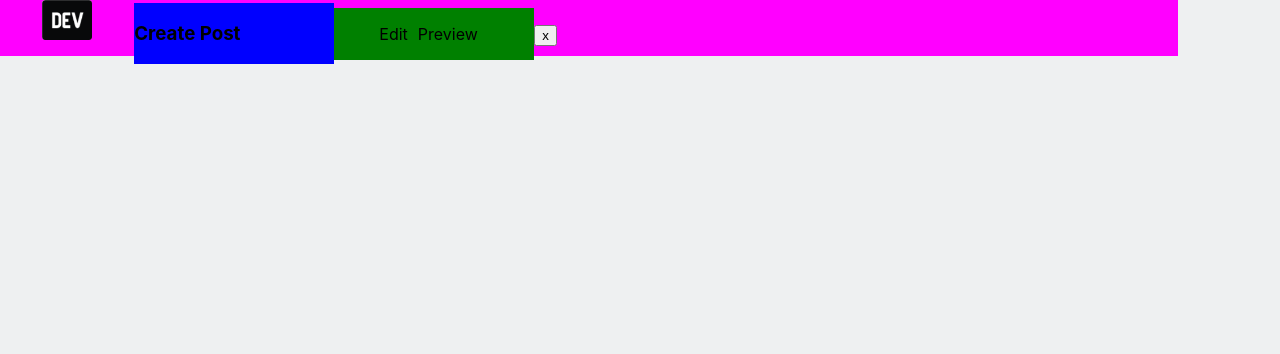
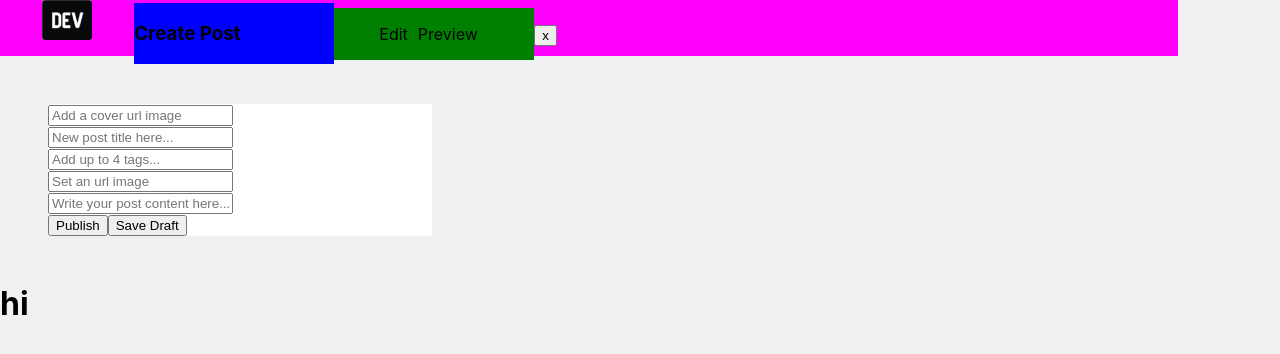
Before and after one commit to AngeelVallem/Devto-React, a React (Create React App) app: page /new in a window 1280 px wide. Shown: the top 354 px of the page. Built offline with nearby package versions, Linux system fonts and the light colour scheme.

Commit message:
new update to inputs

```diff
--- /dev/null
+++ b/src/components/createPost/inputDiv/inputCreate.jsx
@@ -0,0 +1,16 @@
+import React from "react";
+// import styled from "styled-components";
+
+export default function CustomInput(props) {
+  return (
+    <React.Fragment>
+      <input
+        type={props.type ? props.type : "text"}
+        id={props.id}
+        placeholder={props.placeholder}
+        value={props.value}
+        onChange={(event) => props.callback(event.target.value)}
+      />
+    </React.Fragment>
+  );
+}
--- /dev/null
+++ b/src/components/createPost/inputDiv/inputDiv.jsx
@@ -0,0 +1,115 @@
+import React, { useState, useEffect } from "react";
+import { useHistory } from "react-router";
+import styled from "styled-components";
+import CustomInput from "./inputCreate";
+// import PrintAside from "./asideElements";
+
+const DivContainer = styled.div`
+  background: #ffffff;
+  margin: 3rem;
+  width: 30vw;
+  heigth: 50vh;
+`;
+
+export default function AddNewPost() {
+  const [cover, setCover] = useState("");
+  const [title, setTitle] = useState("");
+  const [tags, setTags] = useState("");
+  const [img, setImg] = useState("");
+  const [post, setPost] = useState("");
+
+  const history = useHistory();
+
+  const [show, setShow] = useState("d-none");
+
+  const HasItShown = () => {
+    useEffect(() => {
+      document.getElementsByTagName("H1").setAttribute("class", show);
+    }, []);
+    // useEffect(() => {
+    //   document.getElementsByTagName("H1").setAttribute("class", show);
+    // }, [show]);
+  };
+
+  const IsShowed = () => {
+    const newShow = show === "d-none" ? "d-block" : "d-none";
+    setShow(newShow);
+  };
+
+  const makeSubmit = async (event) => {
+    event.preventDefault();
+
+    try {
+      const newPost = {
+        cover,
+        title,
+        tags,
+        img,
+        post,
+      };
+      await console.log(newPost);
+      //send to endpoint;
+      history.push("/");
+    } catch (error) {
+      console.log(error);
+    }
+  };
+
+  return (
+    <React.Fragment>
+      <DivContainer>
+        <form onSubmit={makeSubmit}>
+          <div>
+            <CustomInput
+              id="Cover"
+              placeholder="Add a cover url image"
+              value={cover}
+              callback={setCover}
+            />
+          </div>
+          <div>
+            <CustomInput
+              id="Title"
+              placeholder="New post title here..."
+              value={title}
+              callback={setTitle}
+              onFocus={HasItShown}
+            />
+          </div>
+          <div>
+            <CustomInput
+              id="Tags"
+              placeholder="Add up to 4 tags..."
+              value={tags}
+              callback={setTags}
+            />
+          </div>
+          <div>
+            <CustomInput
+              id="Img"
+              placeholder="Set an url image"
+              value={img}
+              callback={setImg}
+            />
+          </div>
+          <div>
+            <CustomInput
+              id="Post"
+              placeholder="Write your post content here..."
+              value={post}
+              callback={setPost}
+            />
+          </div>
+
+          <button className="btn btn-primary mt-2" type="submit">
+            Publish
+          </button>
+          <button className="btn btn-primary mt-2" type="button">
+            Save Draft
+          </button>
+        </form>
+      </DivContainer>
+      <h1 className={`d-none ${IsShowed}`}>hi</h1>
+    </React.Fragment>
+  );
+}
--- a/src/screens/createPost/index.jsx
+++ b/src/screens/createPost/index.jsx
@@ -1,7 +1,8 @@
 import React from "react";
 import styled from "styled-components";
 
-import NavPost from "../../components/createPost/navBar/navBar";
+import NavPost from "../../components/createPost/navBar/navBar"; //navbar
+import InputDivCreate from "../../components/createPost/inputDiv/inputDiv"; //section of inpúts
 
 const CustomBodyBg = styled.div`
   height: 100vh;
@@ -13,6 +14,7 @@ const NewPost = () => {
   return (
     <CustomBodyBg>
       <NavPost></NavPost>
+      <InputDivCreate />
     </CustomBodyBg>
   );
 };
```
Also changed, not shown: src/components/createPost/inputDiv/asideElements.jsx (added), src/services.js (added).
